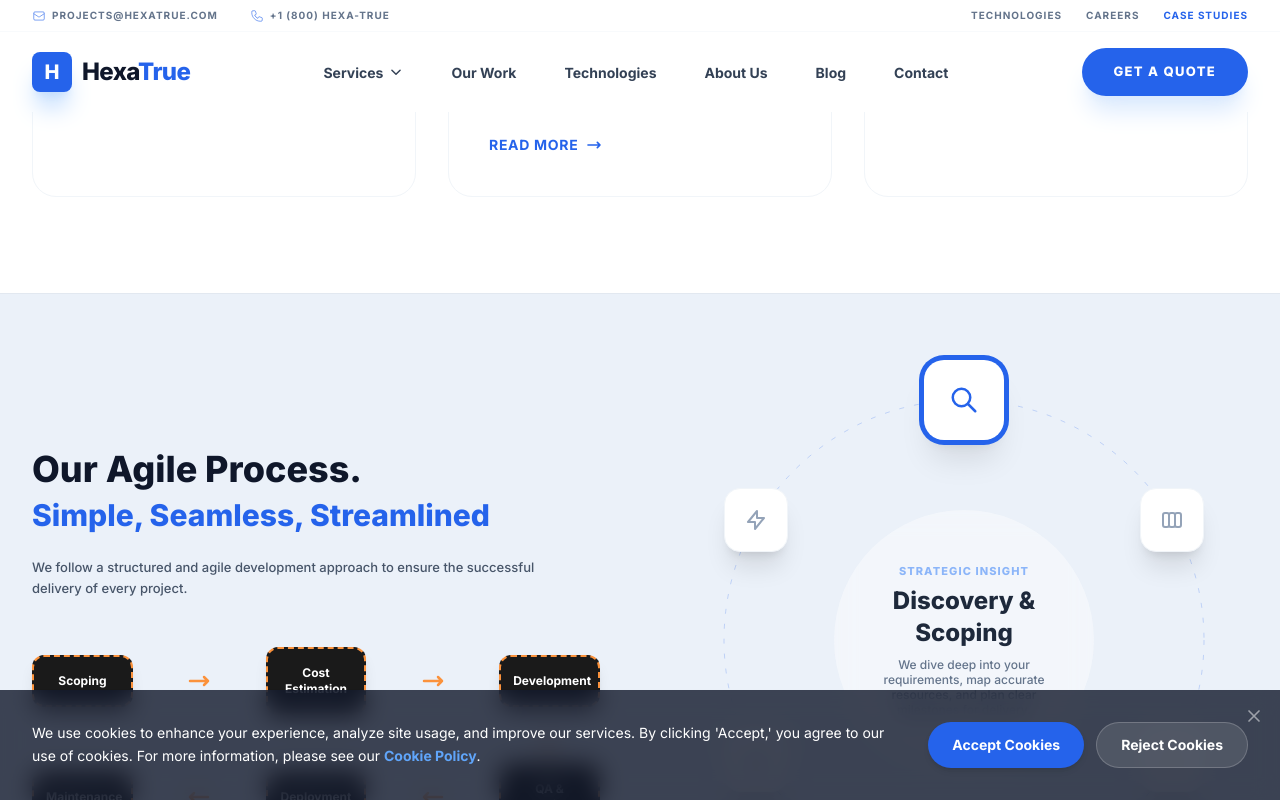
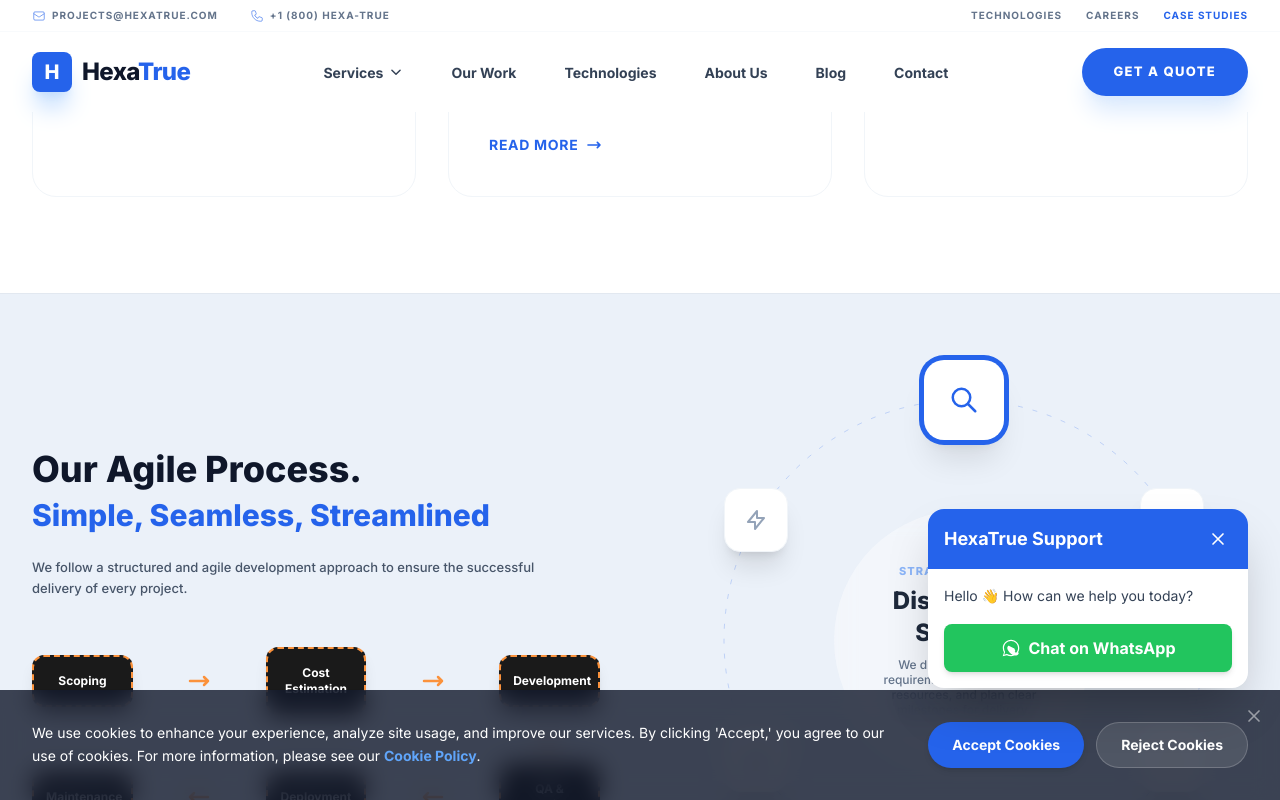
Before and after one commit to AvinashSharma26/HexaTrue---Professional-IT-Services, a React (Vite) app: page / in a window 1280 px wide. Both pictures are taken after a click on the button 964 px from the left and 1962 px from the top of the page. Shown: the part 1562-2362 px from the top of the page. Built offline with nearby package versions, Linux system fonts and the light colour scheme.

Commit message:
feat: Add WhatsApp chat widget
Integrates a WhatsApp chat widget for customer support. The widget automatically opens after a delay and can be manually interacted with or closed.

```diff
--- a/App.tsx
+++ b/App.tsx
@@ -20,7 +20,8 @@ import TermsOfService from './pages/TermsOfService';
 import CookiePolicy from './pages/CookiePolicy';
 import NotFound from './pages/NotFound';
 import CookieConsentBanner from './components/CookieConsentBanner';
-import ExitIntentPopup from './components/ExitIntentPopup'; // NEW IMPORT
+import ExitIntentPopup from './components/ExitIntentPopup';
+import WhatsAppChat from './components/WhatsAppChat'; // NEW IMPORT
 import { Analytics } from '@vercel/analytics/react';
 
 // Utility component to scroll to top on route change
@@ -35,7 +36,7 @@ const ScrollToTop = () => {
 const App: React.FC = () => {
   const [showCookieBanner, setShowCookieBanner] = useState(false);
   const [cookieConsent, setCookieConsent] = useState<'unknown' | 'accepted' | 'rejected'>('unknown');
-  const [showExitIntentPopup, setShowExitIntentPopup] = useState(false); // NEW STATE
+  const [showExitIntentPopup, setShowExitIntentPopup] = useState(false);
 
   // Cookie Consent Logic
   useEffect(() => {
@@ -156,6 +157,8 @@ const App: React.FC = () => {
         )}
         {cookieConsent === 'accepted' && <Analytics />}
         {showExitIntentPopup && <ExitIntentPopup onClose={closeExitIntentPopup} />}
+        {/* WhatsApp Chat Component */}
+        <WhatsAppChat phoneNumber="7974279350" greetingMessage="Hello 👋 How can we help you today?" />
       </div>
     </Router>
   );
--- /dev/null
+++ b/components/WhatsAppChat.tsx
@@ -0,0 +1,112 @@
+
+import React, { useState, useEffect, useCallback } from 'react';
+
+interface WhatsAppChatProps {
+  phoneNumber: string;
+  greetingMessage?: string;
+}
+
+const WhatsAppChat: React.FC<WhatsAppChatProps> = ({
+  phoneNumber,
+  greetingMessage = 'Hello 👋 How can we help you today?',
+}) => {
+  const [isOpen, setIsOpen] = useState(false);
+  const [hasInteracted, setHasInteracted] = useState(false); // Tracks if user manually closed or clicked
+
+  const whatsappLink = `https://wa.me/${phoneNumber}?text=${encodeURIComponent(greetingMessage)}`;
+
+  const handleOpenWhatsApp = useCallback(() => {
+    window.open(whatsappLink, '_blank');
+    setHasInteracted(true);
+    sessionStorage.setItem('whatsapp_chat_shown_session', 'true');
+    setIsOpen(false); // Close the widget after redirecting
+  }, [whatsappLink]);
+
+  const toggleChat = useCallback(() => {
+    if (!isOpen) {
+      setHasInteracted(true); // User manually opened
+      sessionStorage.setItem('whatsapp_chat_shown_session', 'true');
+    }
+    setIsOpen((prev) => !prev);
+  }, [isOpen]);
+
+  const closeChat = useCallback(() => {
+    setIsOpen(false);
+    setHasInteracted(true); // User manually closed
+    sessionStorage.setItem('whatsapp_chat_shown_session', 'true');
+  }, []);
+
+  // Auto-open logic once per session
+  useEffect(() => {
+    const sessionKey = 'whatsapp_chat_shown_session';
+    const hasBeenShownInSession = sessionStorage.getItem(sessionKey);
+
+    if (!hasBeenShownInSession && !hasInteracted) {
+      const timer = setTimeout(() => {
+        setIsOpen(true);
+        sessionStorage.setItem(sessionKey, 'true'); // Mark as shown in this session
+      }, 7000); // Auto-open after 7 seconds
+
+      return () => clearTimeout(timer); // Cleanup timer if component unmounts or interaction happens
+    }
+  }, [hasInteracted]);
+
+  return (
+    <>
+      {/* Floating Action Button */}
+      <button
+        onClick={toggleChat}
+        aria-label={isOpen ? 'Close chat widget' : 'Open chat widget'}
+        className={`fixed bottom-6 right-6 lg:bottom-8 lg:right-8 w-14 h-14 lg:w-16 lg:h-16 bg-blue-600 text-white rounded-full shadow-xl flex items-center justify-center cursor-pointer z-[155] transition-all duration-300 transform ${
+          isOpen ? 'scale-0 opacity-0' : 'scale-100 opacity-100'
+        } hover:scale-105 active:scale-95`}
+      >
+        <svg className="w-7 h-7 lg:w-8 lg:h-8" fill="none" stroke="currentColor" viewBox="0 0 24 24" xmlns="http://www.w3.org/2000/svg">
+          <path strokeLinecap="round" strokeLinejoin="round" strokeWidth={2} d="M8 10h.01M12 10h.01M16 10h.01M9 16H5a2 2 0 01-2-2V6a2 2 0 012-2h14a2 2 0 012 2v8a2 2 0 01-2 2h-5l-5 5v-5z"></path>
+        </svg>
+        <span className="sr-only">Open WhatsApp chat</span>
+      </button>
+
+      {/* Chat Widget */}
+      <div
+        role="dialog"
+        aria-labelledby="whatsapp-chat-title"
+        aria-describedby="whatsapp-chat-description"
+        aria-hidden={!isOpen}
+        className={`fixed bottom-24 right-6 lg:bottom-28 lg:right-8 w-72 md:w-80 bg-white rounded-2xl shadow-2xl overflow-hidden z-[160] transition-all duration-300 ease-out transform ${
+          isOpen ? 'scale-100 opacity-100 translate-y-0' : 'scale-0 opacity-0 translate-y-10'
+        }`}
+      >
+        <div className="bg-blue-600 text-white p-4 flex items-center justify-between">
+          <h3 id="whatsapp-chat-title" className="font-bold text-lg">HexaTrue Support</h3>
+          <button
+            onClick={closeChat}
+            className="text-white hover:text-blue-100 p-1 rounded-full transition-colors"
+            aria-label="Close chat"
+          >
+            <svg className="w-5 h-5" fill="none" stroke="currentColor" viewBox="0 0 24 24" xmlns="http://www.w3.org/2000/svg">
+              <path strokeLinecap="round" strokeLinejoin="round" strokeWidth={2} d="M6 18L18 6M6 6l12 12"></path>
+            </svg>
+          </button>
+        </div>
+        <div className="p-4">
+          <p id="whatsapp-chat-description" className="text-slate-700 text-sm mb-4 leading-relaxed">
+            {greetingMessage}
+          </p>
+          <button
+            onClick={handleOpenWhatsApp}
+            className="w-full bg-green-500 text-white py-3 rounded-lg font-bold flex items-center justify-center gap-2 hover:bg-green-600 transition-colors shadow-md"
+            aria-label="Start chat on WhatsApp"
+          >
+            <svg className="w-5 h-5" fill="currentColor" viewBox="0 0 24 24" xmlns="http://www.w3.org/2000/svg">
+              <path d="M12.04 2.11c-5.46 0-9.89 4.43-9.89 9.89 0 1.76.5 3.47 1.45 4.97L2.05 22l5.02-1.32c1.43.78 3.04 1.21 4.97 1.21 5.46 0 9.89-4.43 9.89-9.89s-4.43-9.89-9.89-9.89zm.04 1.54c4.68 0 8.35 3.73 8.35 8.35 0 4.61-3.73 8.35-8.35 8.35-1.63 0-3.2-.44-4.57-1.2l-.32-.18-3.4 1.12 1.16-3.3c-.88-1.47-1.34-3.15-1.34-4.99 0-4.68 3.73-8.35 8.35-8.35zm-2.22 5.86c-.11-.29-.26-.35-.38-.35-.11 0-.21 0-.31.02-.19.04-.38.19-.57.38-.28.29-1.07 1.04-1.07 2.52 0 1.48 1.1 2.92 1.25 3.12.14.19 2.15 3.47 5.39 4.79 3.24 1.32 3.65 1.1 4.29 1.05.65-.05 2.15-.88 2.5-1.74.34-.87.23-1.61.16-1.74-.07-.12-.26-.18-.38-.25-.11-.07-.65-.33-.75-.38-.11-.06-.26-.1-.38-.1-.11 0-.23.04-.35.19-.19.14-.49.38-.63.44-.14.07-.26.07-.49.07-.23 0-.6-.08-.75-.23-.14-.14-.6-.44-.75-.63-.14-.19-.1-.28-.07-.35.02-.08.21-.19.33-.29.11-.11.23-.19.31-.31.08-.11.04-.19-.04-.35-.08-.14-.75-1.81-1.04-2.48-.28-.65-.57-.54-.6-.57-.02-.02-.08-.08-.14-.08z"></path>
+            </svg>
+            Chat on WhatsApp
+          </button>
+        </div>
+      </div>
+    </>
+  );
+};
+
+export default WhatsAppChat;
```
